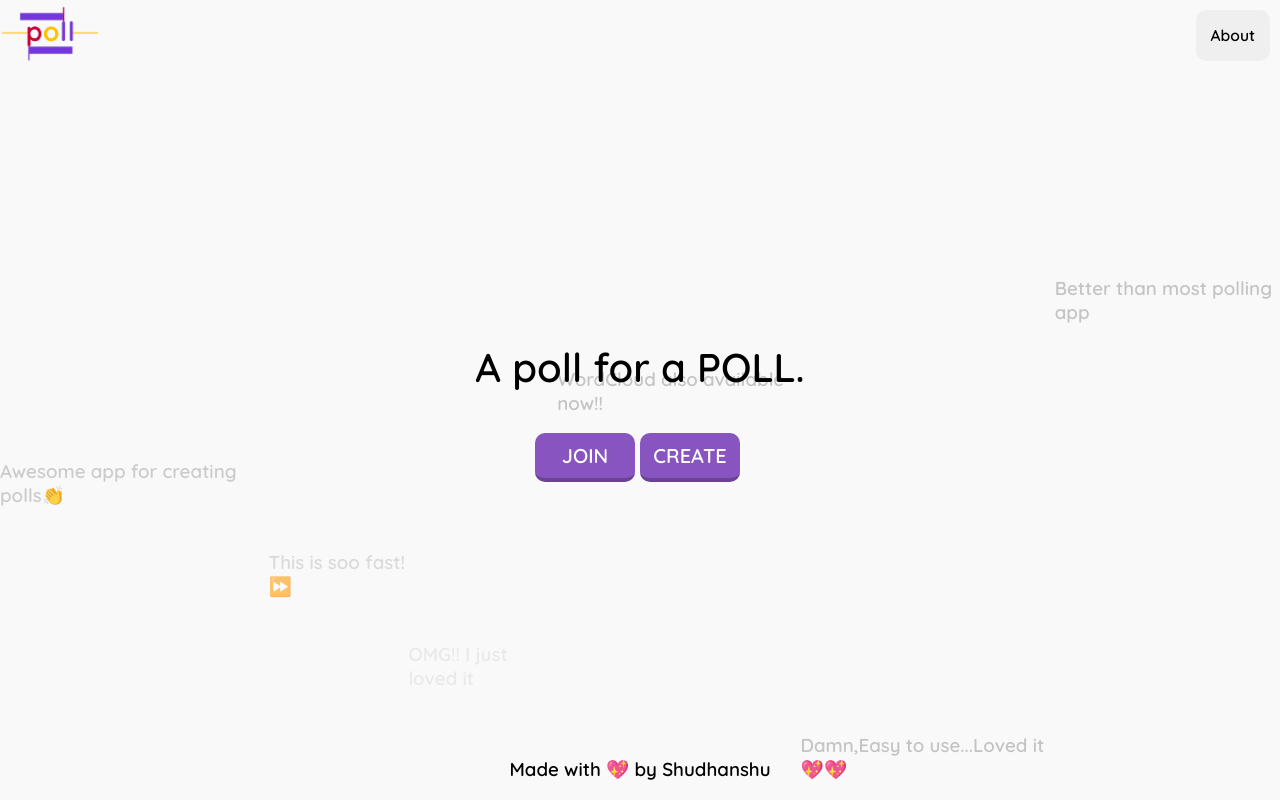
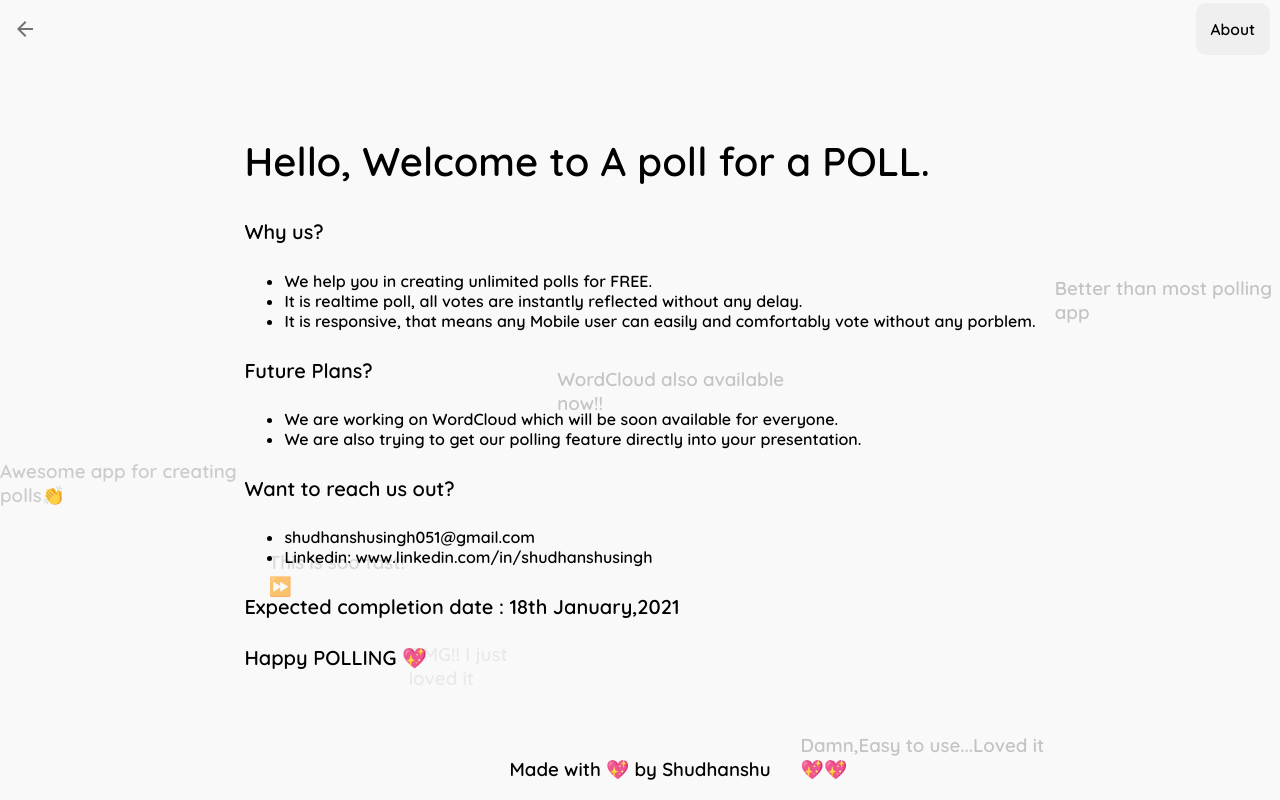
Before and after one commit to ShudhanshuSingh/Realtime-Polling-App, a React (Create React App) app: page /about in a window 1280 px wide. Built offline with nearby package versions, Linux system fonts and the light colour scheme.

Commit message:
added about page and its navigation

```diff
--- /dev/null
+++ b/src/About.css
@@ -0,0 +1,14 @@
+@import url("https://fonts.googleapis.com/css2?family=Quicksand:wght@600&display=swap");
+
+.about {
+  font-family: "Quicksand", sans-serif;
+  z-index: 2;
+
+}
+.about > h2 {
+  font-weight: 600 !important;
+  font-size: 40px;
+}
+.about > h4 {
+  font-size: 20px;
+}
--- /dev/null
+++ b/src/About.js
@@ -0,0 +1,32 @@
+import React from 'react'
+import "./About.css"
+
+function About() {
+    return (
+        <div className="about">
+            <h2>Hello, Welcome to A poll for a POLL.</h2>
+            <h4>Why us?</h4>
+            <ul>
+            <li>We help you in creating unlimited polls for <span>FREE</span>.</li>
+            <li>It is realtime poll, all votes are instantly reflected without any delay.</li>
+            <li>It is responsive, that means any Mobile user can easily and comfortably vote without any porblem.</li>
+            </ul>
+            <h4>Future Plans?</h4>
+            <ul>
+            <li>We are working on WordCloud which will be soon available for everyone.</li>
+            <li>We are also trying to get our polling feature directly into your presentation.</li>
+            </ul>
+
+            <h4>Want to reach us out?</h4>
+            <ul>
+            <li>shudhanshusingh051@gmail.com</li>
+            <li>Linkedin: www.linkedin.com/in/shudhanshusingh </li>
+            </ul>
+            <h4>Expected completion date : 18th January,2021</h4>
+            <h4>Happy POLLING 💖</h4>
+
+        </div>
+    )
+}
+
+export default About
--- a/src/App.js
+++ b/src/App.js
@@ -9,6 +9,7 @@ import { createBrowserHistory } from "history";
 import CheckPollCode from "./CheckPollCode";
 import Nav from "./Nav";
 import WordCloud from "./WordCloud";
+import About from "./About";
 
 function App() {
   const history = createBrowserHistory();
@@ -39,6 +40,11 @@ function App() {
           </Route>
           <Route path="/wordcloud">
             <WordCloud />
+          </Route>
+          <Route path="/about">
+          <Nav backbutton="/" />
+
+            <About />
           </Route>
           <Route path="/">
             <Nav />
--- a/src/Nav.css
+++ b/src/Nav.css
@@ -38,6 +38,7 @@
     border: none;
     border-radius: 10px;
     padding: 0 15px;
+    outline: none;
 }
 .nav-button:hover{
     background-color: darkgray;
--- a/src/Nav.js
+++ b/src/Nav.js
@@ -9,8 +9,8 @@ function Nav({backbutton}) {
     const moveBack = () =>{
         history.goBack();
     }
-    const logoClick = () =>{
-        history.push("/");
+    const moveToAbout = () =>{
+        history.push("/about");
     }
     return (
         <div className="nav-bar">
@@ -27,7 +27,7 @@ function Nav({backbutton}) {
                 )
             }
             <div className="nav-features">
-            <button className="nav-button">
+            <button className="nav-button" onClick={moveToAbout}>
                 <h3>About</h3>
             </button>
             </div>
```
Also changed, not shown: 1 other file (tests, documents, lock files or other folders).
